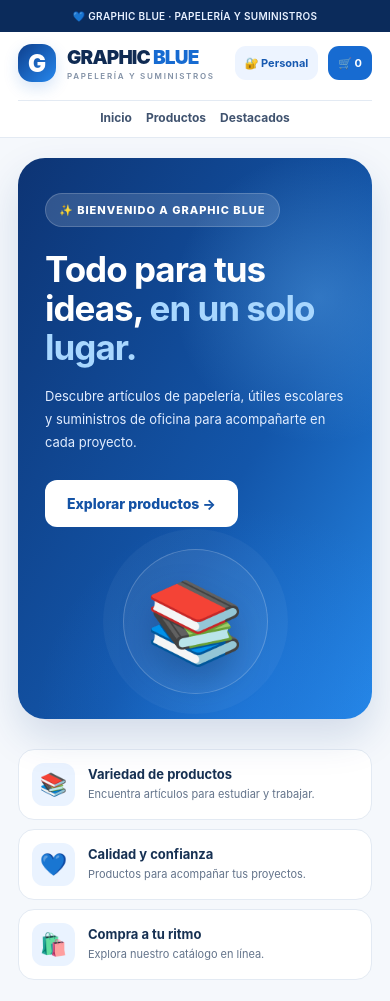
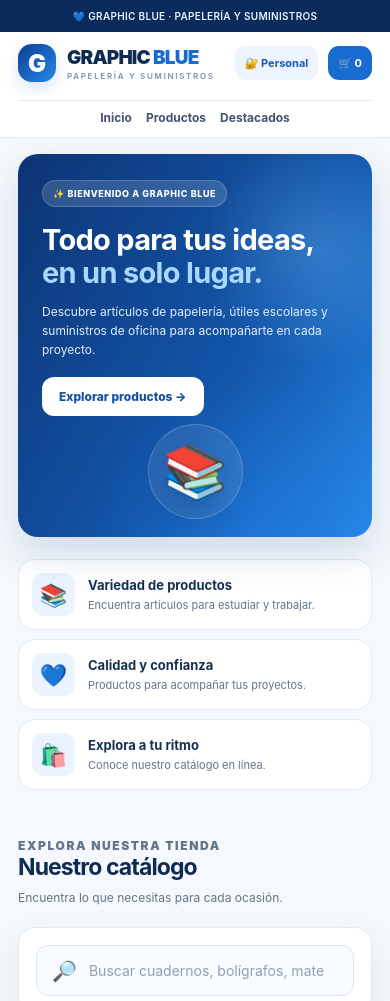
Before and after one commit to Graphicblue1232/graphic-blue, a plain HTML site: page index.html in a window 390 px wide. Shown: the top 1001 px of the page. Drawn offline with Linux system fonts and the light colour scheme; a script that the page names is missing.

Commit message:
Translate comments to Spanish and refine styles
Updated comments in CSS and HTML to Spanish, adjusted styles for mobile and tablet views, and refined product card rendering.

```diff
--- a/index.html
+++ b/index.html
@@ -23,11 +23,8 @@
 }
 
 *{box-sizing:border-box}
-
 html{scroll-behavior:smooth}
-
 body{margin:0}
-
 button,input{font:inherit}
 
 button{
@@ -58,7 +55,7 @@ a{
 
 .hidden{display:none!important}
 
-/* TOP BAR */
+/* BARRA SUPERIOR */
 
 .announcement{
   background:#0b2b5b;
@@ -70,7 +67,7 @@ a{
   letter-spacing:.3px;
 }
 
-/* HEADER */
+/* ENCABEZADO */
 
 .header{
   background:white;
@@ -167,7 +164,7 @@ a{
 
 .header-cart:hover{background:#1056af}
 
-/* HERO */
+/* BANNER PRINCIPAL */
 
 .hero{
   padding:42px 0 22px;
@@ -239,9 +236,7 @@ a{
   font-weight:800;
 }
 
-.hero-button:hover{
-  background:#e9f3ff;
-}
+.hero-button:hover{background:#e9f3ff}
 
 .hero-art{
   height:100%;
@@ -268,7 +263,7 @@ a{
   filter:drop-shadow(0 15px 16px #092c5e50);
 }
 
-/* BENEFITS */
+/* BENEFICIOS */
 
 .benefits{
   display:grid;
@@ -311,10 +306,11 @@ a{
   line-height:1.5;
 }
 
-/* SECTIONS */
+/* SECCIONES */
 
 .section{
   padding:14px 0 40px;
+  scroll-margin-top:125px;
 }
 
 .section-heading{
@@ -356,7 +352,7 @@ a{
   white-space:nowrap;
 }
 
-/* SEARCH */
+/* BUSCADOR */
 
 .search-panel{
   background:white;
@@ -391,7 +387,7 @@ a{
 
 .search-field input::placeholder{color:#91a0b3}
 
-/* CATEGORIES */
+/* CATEGORÍAS */
 
 .categories{
   display:flex;
@@ -412,9 +408,7 @@ a{
   white-space:nowrap;
 }
 
-.chip:hover{
-  background:#eef5ff;
-}
+.chip:hover{background:#eef5ff}
 
 .chip.active{
   background:var(--blue);
@@ -422,9 +416,10 @@ a{
   border-color:var(--blue);
 }
 
-/* PRODUCT CARDS */
-
-.products-grid{
+/* PRODUCTOS */
+
+.products-grid,
+.featured-grid{
   display:grid;
   grid-template-columns:repeat(4,minmax(0,1fr));
   gap:19px;
@@ -479,9 +474,7 @@ a{
   box-shadow:0 3px 10px #0000000d;
 }
 
-.product-badge.soldout{
-  color:#b42318;
-}
+.product-badge.soldout{color:#b42318}
 
 .product-body{
   padding:17px;
@@ -556,15 +549,7 @@ a{
   margin:10px 0 16px;
 }
 
-/* FEATURED */
-
-.featured-grid{
-  display:grid;
-  grid-template-columns:repeat(4,minmax(0,1fr));
-  gap:19px;
-}
-
-/* INFO BANNER */
+/* BANNER INFORMATIVO */
 
 .info-banner{
   background:#eaf3ff;
@@ -602,7 +587,7 @@ a{
   white-space:nowrap;
 }
 
-/* FOOTER */
+/* PIE DE PÁGINA */
 
 .footer{
   background:#0d2851;
@@ -626,7 +611,8 @@ a{
   font-size:14px;
 }
 
-.footer p,.footer a{
+.footer p,
+.footer a{
   color:#b8c9e1;
   font-size:12px;
   line-height:1.9;
@@ -648,7 +634,7 @@ a{
   text-align:center;
 }
 
-/* CART */
+/* CARRITO */
 
 dialog{
   border:0;
@@ -738,9 +724,7 @@ dialog::backdrop{background:#061d3c9c}
   margin:23px 0;
 }
 
-.cart-total span:last-child{
-  color:var(--blue);
-}
+.cart-total span:last-child{color:var(--blue)}
 
 .cart-note{
   font-size:12px;
@@ -766,16 +750,21 @@ dialog::backdrop{background:#061d3c9c}
   margin-top:12px;
 }
 
-/* MOBILE */
+/* TABLET */
 
 @media(max-width:1000px){
-  .products-grid,.featured-grid{
+  .products-grid,
+  .featured-grid{
     grid-template-columns:repeat(3,minmax(0,1fr));
   }
+
   .nav{gap:14px}
 }
 
+/* CELULARES */
+
 @media(max-width:720px){
+
   .announcement{font-size:10px}
 
   .header-inner{
@@ -785,7 +774,12 @@ dialog::backdrop{background:#061d3c9c}
   }
 
   .brand-name{font-size:19px}
-  .brand-mark{width:38px;height:38px}
+
+  .brand-mark{
+    width:38px;
+    height:38px;
+  }
+
   .brand-subtitle{font-size:8px}
 
   .nav{
@@ -798,40 +792,66 @@ dialog::backdrop{background:#061d3c9c}
 
   .nav a{font-size:12px}
 
-  .staff-btn,.header-cart{
+  .staff-btn,
+  .header-cart{
     padding:10px;
     font-size:11px;
   }
 
-  .hero{padding:20px 0}
+  /* BANNER MÁS COMPACTO */
+
+  .hero{
+    padding:16px 0 12px;
+  }
 
   .hero-card{
     min-height:auto;
     grid-template-columns:1fr;
+    border-radius:20px;
   }
 
   .hero-content{
-    padding:35px 27px 12px;
+    padding:26px 24px 8px;
+  }
+
+  .eyebrow{
+    padding:7px 10px;
+    font-size:9px;
+    letter-spacing:.6px;
   }
 
   .hero h1{
-    font-size:35px;
-    letter-spacing:-1px;
-  }
-
-  .hero p{font-size:13px}
+    font-size:29px;
+    line-height:1.15;
+    letter-spacing:-.7px;
+    margin:16px 0 12px;
+  }
+
+  .hero p{
+    font-size:12px;
+    line-height:1.6;
+    margin-bottom:18px;
+  }
+
+  .hero-button{
+    padding:12px 17px;
+    font-size:12px;
+  }
 
   .hero-art{
-    min-height:155px;
-    padding:10px 20px 25px;
+    height:auto;
+    min-height:95px;
+    padding:0 15px 18px;
   }
 
   .hero-circle{
-    width:145px;
-    box-shadow:0 0 0 20px rgba(255,255,255,.04);
-  }
-
-  .hero-icon{font-size:80px}
+    width:95px;
+    box-shadow:none;
+  }
+
+  .hero-icon{font-size:52px}
+
+  /* BENEFICIOS */
 
   .benefits{
     grid-template-columns:1fr;
@@ -841,7 +861,10 @@ dialog::backdrop{background:#061d3c9c}
 
   .benefit{padding:13px}
 
-  .products-grid,.featured-grid{
+  /* CATÁLOGO */
+
+  .products-grid,
+  .featured-grid{
     grid-template-columns:repeat(2,minmax(0,1fr));
     gap:11px;
   }
@@ -892,7 +915,7 @@ dialog::backdrop{background:#061d3c9c}
   .header-actions{gap:5px}
   .staff-btn,.header-cart{font-size:10px}
   .product-photo{height:135px}
-  .hero h1{font-size:30px}
+  .hero h1{font-size:27px}
 }
 
 @media(prefers-reduced-motion:reduce){
@@ -986,6 +1009,7 @@ dialog::backdrop{background:#061d3c9c}
 <main class="wrap">
 
   <div class="benefits">
+
     <div class="benefit">
       <div class="benefit-icon">📚</div>
       <div>
@@ -1005,10 +1029,11 @@ dialog::backdrop{background:#061d3c9c}
     <div class="benefit">
       <div class="benefit-icon">🛍️</div>
       <div>
-        <strong>Compra a tu ritmo</strong>
-        <small>Explora nuestro catálogo en línea.</small>
+        <strong>Explora a tu ritmo</strong>
+        <small>Conoce nuestro catálogo en línea.</small>
       </div>
     </div>
+
   </div>
 
   <section class="section" id="catalogo">
@@ -1061,6 +1086,7 @@ dialog::backdrop{background:#061d3c9c}
   </section>
 
   <section class="info-banner">
+
     <div>
       <h2>💙 Tus proyectos comienzan aquí</h2>
       <p>
@@ -1072,6 +1098,7 @@ dialog::backdrop{background:#061d3c9c}
     <a href="#catalogo">
       Ver productos →
     </a>
+
   </section>
 
 </main>
@@ -1122,7 +1149,8 @@ dialog::backdrop{background:#061d3c9c}
     <button
       id="cartClose"
       class="close-btn"
-      type="button">
+      type="button"
+      aria-label="Cerrar carrito">
       ✕
     </button>
   </div>
@@ -1187,6 +1215,8 @@ let categories=[];
 let activeCategory='Todos';
 let cart=new Map();
 
+/* CATEGORÍAS */
+
 function renderCategories(){
   const container=$('categories');
   container.replaceChildren();
@@ -1212,6 +1242,8 @@ function renderCategories(){
   }
 }
 
+/* TARJETAS DE PRODUCTOS */
+
 function productCard(p){
   const card=make('article','product');
 
@@ -1224,7 +1256,7 @@ function productCard(p){
     image.loading='lazy';
 
     image.onerror=()=>{
-      photo.replaceChildren(
+      image.replaceWith(
         make('span','product-placeholder','📚')
       );
     };
@@ -1303,6 +1335,8 @@ function productCard(p){
 
   return card;
 }
+
+/* CATÁLOGO */
 
 function renderProducts(){
   const container=$('products');
@@ -1337,6 +1371,8 @@ function renderProducts(){
         :'';
 }
 
+/* DESTACADOS */
+
 function renderFeatured(){
   const container=$('featuredProducts');
   container.replaceChildren();
@@ -1361,6 +1397,8 @@ function renderFeatured(){
   }
 }
 
+/* SUPABASE */
+
 async function loadCatalog(){
   try{
     const [categoryResult,productResult]=
@@ -1408,6 +1446,8 @@ async function loadCatalog(){
     $('featuredProducts').replaceChildren();
   }
 }
+
+/* CARRITO */
 
 function addToCart(p){
   const existing=cart.get(p.id);
@@ -1532,6 +1572,8 @@ function openCart(){
   }
 }
 
+/* BOTONES */
+
 $('personalBtn').onclick=()=>{
   window.location.href='admin.html';
 };
@@ -1553,6 +1595,8 @@ $('search').addEventListener(
   renderProducts
 );
 
+/* INICIAR TIENDA */
+
 renderCategories();
 await loadCatalog();
 
```
